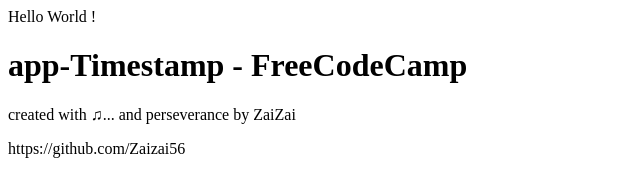
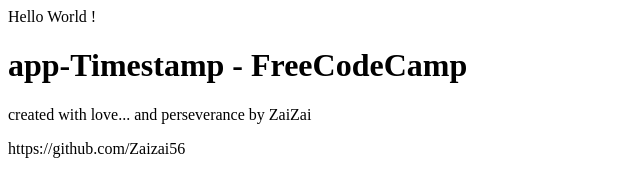
Before and after one commit to Zaizai56/timestamp-api, a website: page public/index.html in a window 1280 px wide. Shown: the full height of the page, 0-640 px from the left. Drawn offline with Linux system fonts and the light colour scheme.

Commit message:
deploy v1

```diff
--- a/public/index.html
+++ b/public/index.html
@@ -1,6 +1,6 @@
 <body>
     <p>Hello World !</p>
     <h1>app-Timestamp - FreeCodeCamp</h1>
-    <p>created with &#9835... and perseverance by ZaiZai</p>
+    <p>created with love... and perseverance by ZaiZai</p>
     <p>https://github.com/Zaizai56</p>
 </body>
```
